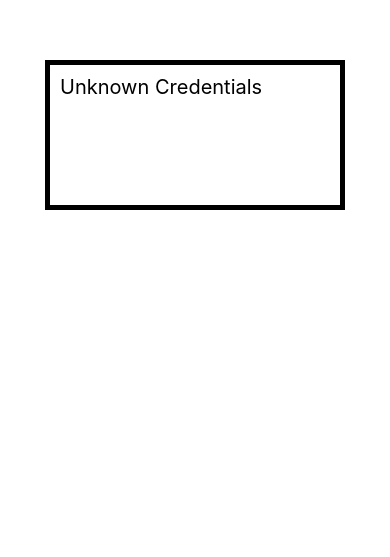
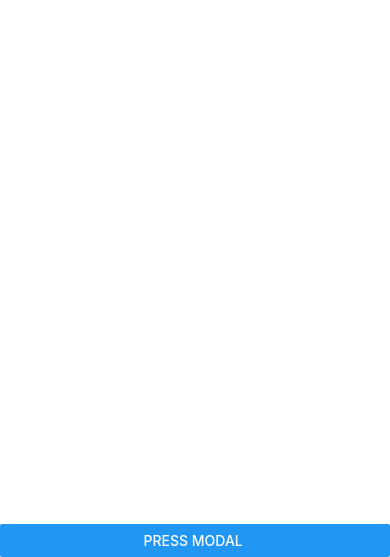
Before and after one commit to DurgeshAppDev/Learning-react-native, a React Native app: screen / in a window 390 px wide. Shown: the part 287-844 px from the top of the page. Built offline with nearby package versions, Linux system fonts and the light colour scheme.

Commit message:
modal complete

```diff
--- a/App.tsx
+++ b/App.tsx
@@ -1,18 +1,26 @@
 import { useState } from 'react';
-import { View, Text, StyleSheet, Modal } from 'react-native';
+import { View, Text, StyleSheet, Modal,Button } from 'react-native';
+
 
 const App=()=>{
-
+const [showmodal,setshowModal]=useState(false)
   return(
     <View style={Style.main}>
-      <Modal>
+      <Modal
+      transparent={true}
+      visible={showmodal}
+      animationType='fade'
+      >
         <View style={Style.modalAlign}>
         <View style={Style.modalStyle}>
         <Text style={Style.modalText}>Unknown Credentials</Text>
+        <Button title='Close' onPress={()=>setshowModal(false)}/>
         </View>
         </View>
       </Modal>
-
+      <View style={Style.buttonStyle}>
+        <Button title= "Press Modal " onPress={()=> setshowModal(true)}/>
+      </View>
     </View>
   )
 };
@@ -25,18 +33,29 @@ const Style=StyleSheet.create({
     height:150,
     width:300,
     borderWidth:5,
-
+    justifyContent:'center',
+    alignItems:'center',
+    backgroundColor:'blue',
+    borderColor:'blue',
+    borderRadius:10,
+    shadowColor:'black',
+    elevation:10
   },
   modalText:{
     fontSize:20,
     padding:5,
-    margin:5
+    margin:5,
+    color:'white'
   },
   modalAlign:{
     flex:1,
     justifyContent:'center',
     alignItems:'center',
-        textAlign:'center'
+    textAlign:'center'
+  },
+  buttonStyle:{
+    flex:1,
+    justifyContent:'flex-end'
   }
 })
 export default App;
```
